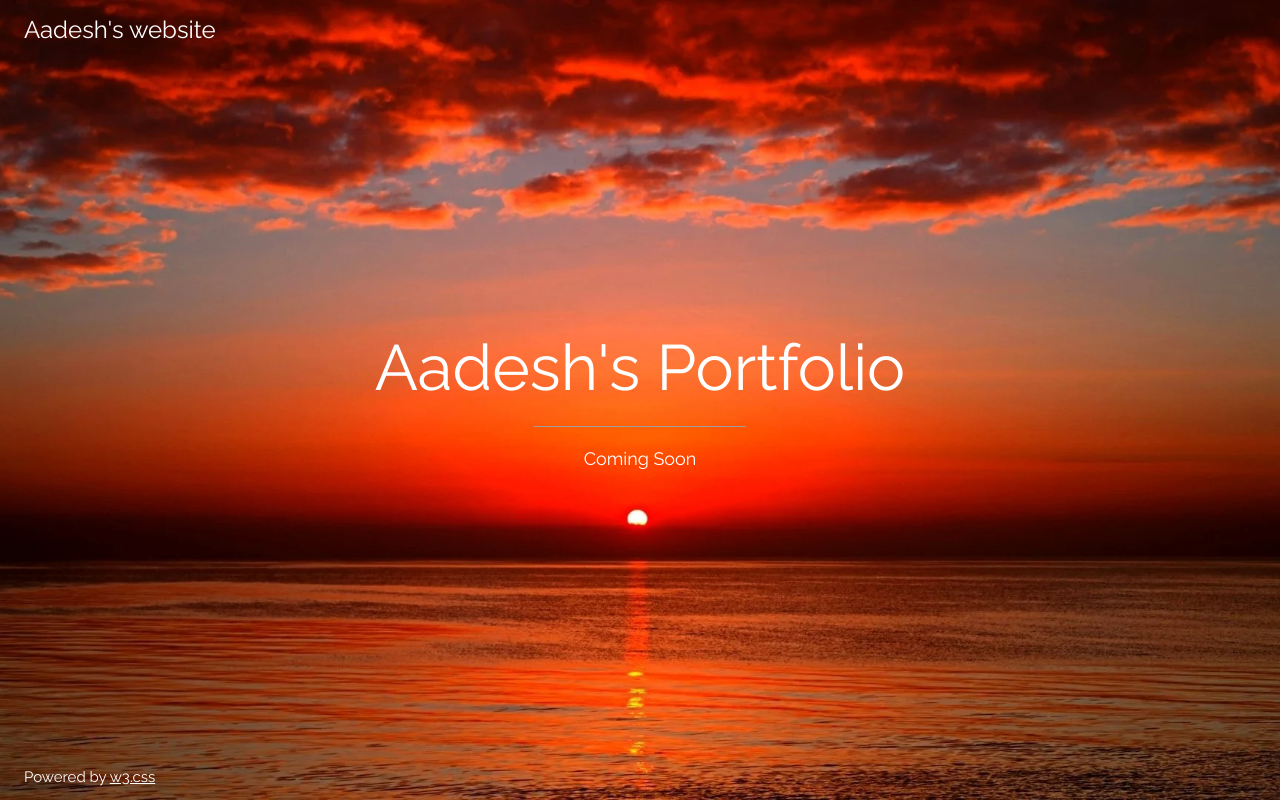
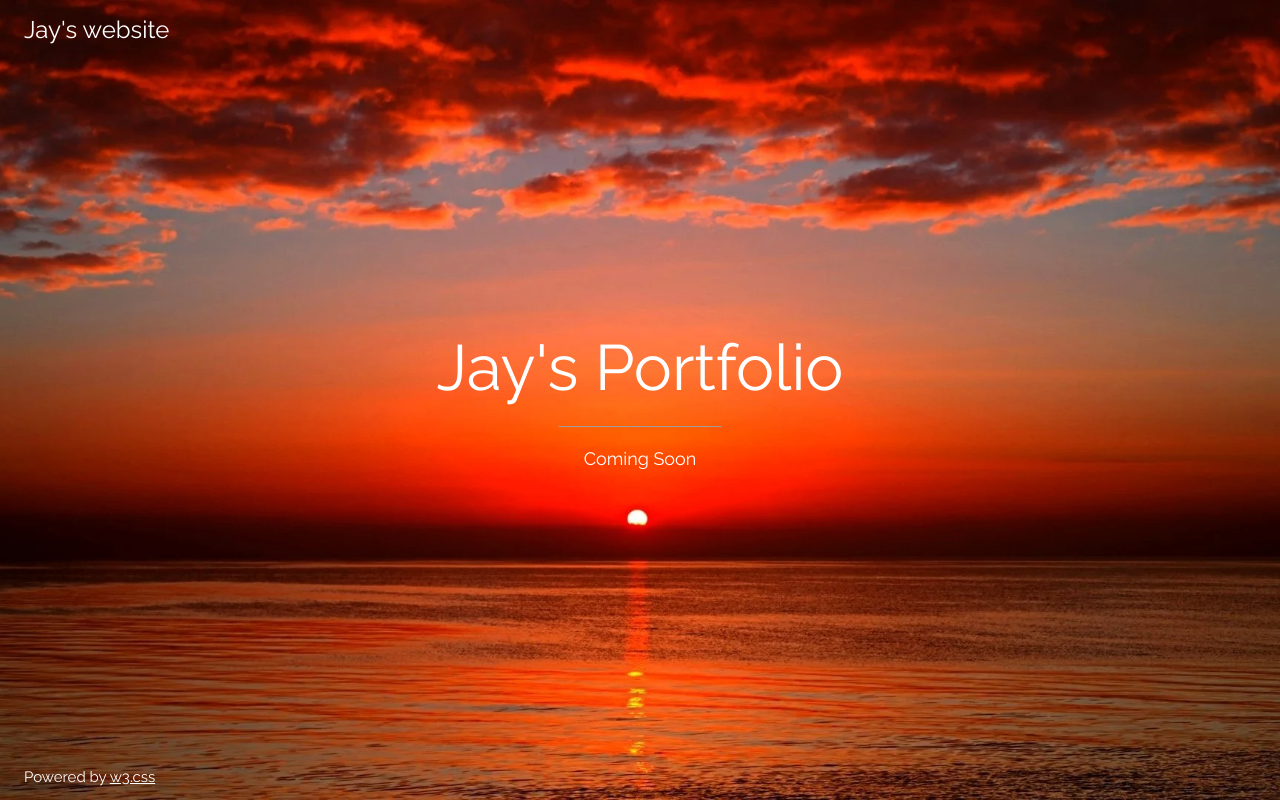
Before and after one commit to AadeshKarira/form, a Django app: template templates/home.html in a window 1280 px wide. Run offline with Django 3.2, Linux system fonts and the light colour scheme; the template is opened without the code that fills it, so the values that code supplies are empty.

Commit message:
Update home.html

```diff
--- a/templates/home.html
+++ b/templates/home.html
@@ -1,6 +1,6 @@
 {% load static %}
 <html>
-<title>Aadesh</title>
+<title>Jay</title>
 <meta charset="UTF-8">
 <meta name="viewport" content="width=device-width, initial-scale=1">
 <link rel="stylesheet" href="https://www.w3schools.com/w3css/4/w3.css">
@@ -19,10 +19,10 @@ body, html {height: 100%}
 
 <div class="bgimg w3-display-container w3-animate-opacity w3-text-white">
   <div class="w3-display-topleft w3-padding-large w3-xlarge">
-    Aadesh's website
+    Jay's website
   </div>
   <div class="w3-display-middle">
-    <h1 class="w3-jumbo w3-animate-top">Aadesh's Portfolio</h1>
+    <h1 class="w3-jumbo w3-animate-top">Jay's Portfolio</h1>
     <hr class="w3-border-grey" style="margin:auto;width:40%">
     <p class="w3-large w3-center">Coming Soon</p>
   </div>
```
